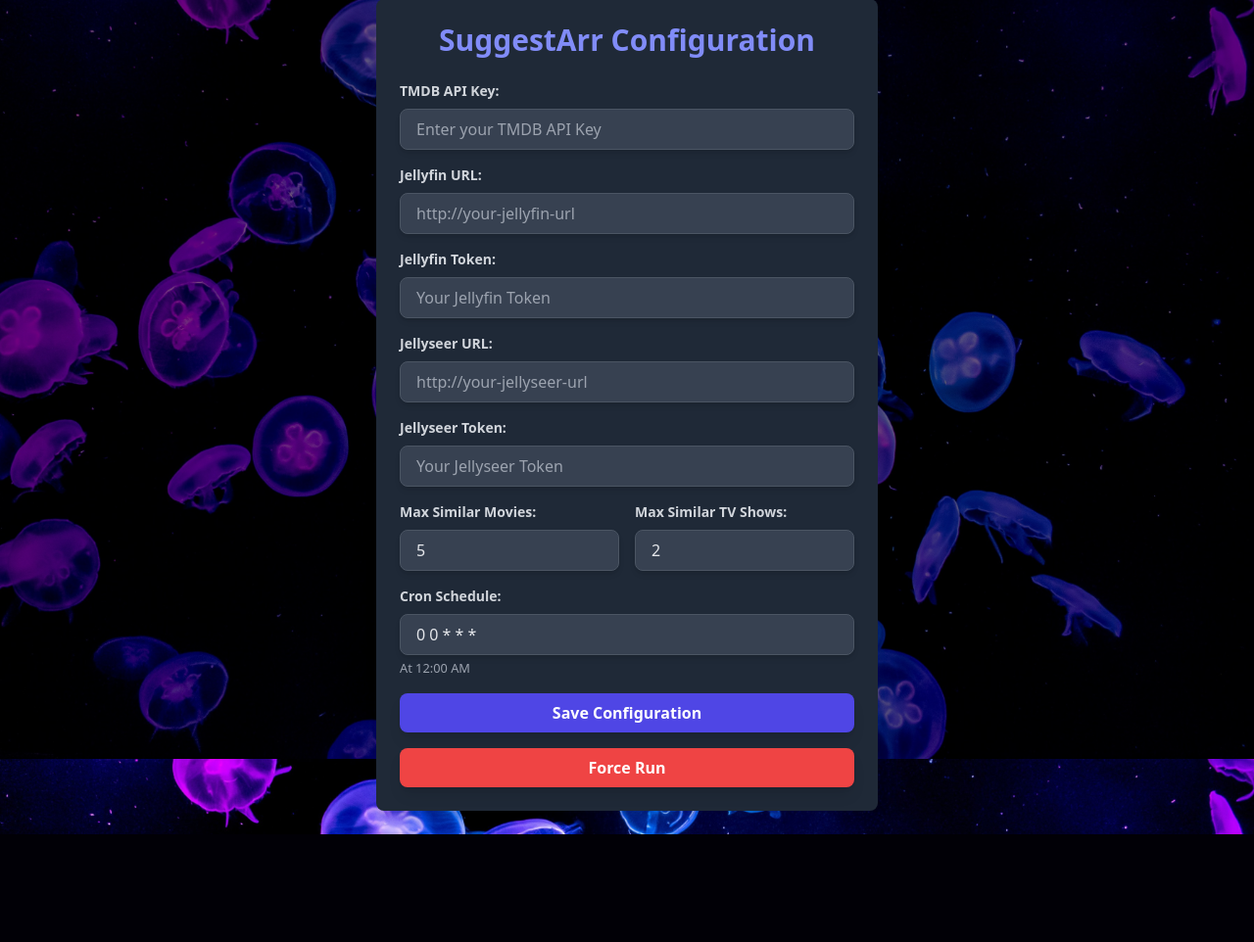
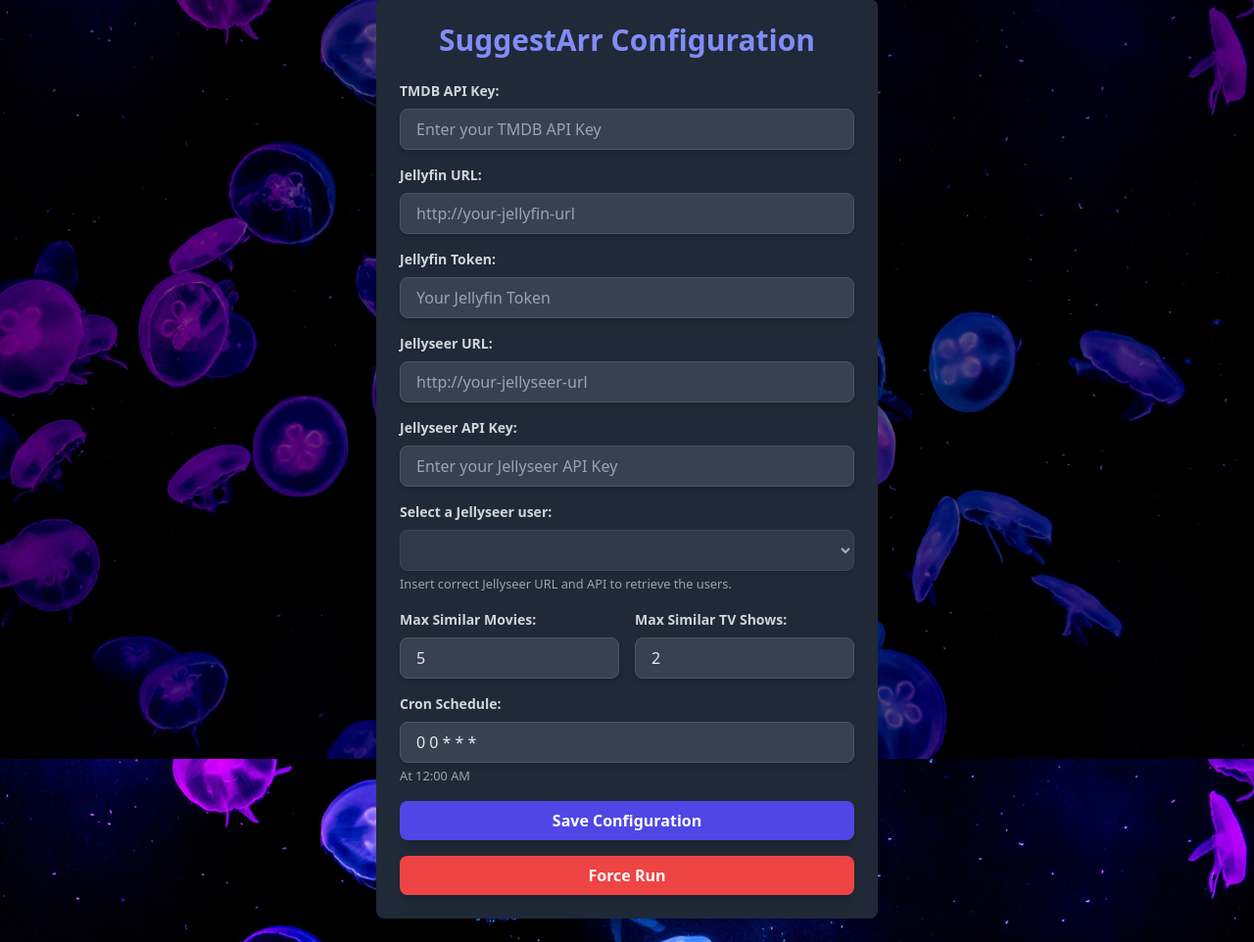
Before and after one commit to giuseppe99barchetta/SuggestArr, a Flask app: page / in a window 1280 px wide. Shown: the part 25-987 px from the top of the page at 98% size. Before the commit the page ends 877 px from the top, so only its background shows below. Run offline with Flask 3, Linux system fonts and the light colour scheme; some libraries are stand-ins or nearby versions.

Commit message:
Implemented a specific Jellyseer user selection to initiate requests via SuggestArr

```diff
--- a/app.py
+++ b/app.py
@@ -3,6 +3,7 @@ Main Flask application for managing environment variables and running processes.
 """
 from flask import Flask, render_template, request, jsonify
 from flask_cors import CORS
+from jellyseer.jellyseer_client import JellyseerClient
 from utils.utils import AppUtils
 from automate_process import ContentAutomation
 from config.config import load_env_vars, save_env_vars
@@ -85,6 +86,34 @@ def register_routes(app): # pylint: disable=redefined-outer-name
         except Exception as e: # pylint: disable=broad-except
             return jsonify({'status': 'error', 'message': 'Unexpected error: ' + str(e)}), 500
 
+    @app.route('/api/get_users', methods=['POST'])
+    def get_users():
+        """
+        Fetch Jellyseer users using the provided API key.
+        """
+        try:
+            config_data = request.json
+            api_url = config_data.get('JELLYSEER_API_URL')
+            api_key = config_data.get('JELLYSEER_TOKEN')
+
+            if not api_key:
+                return jsonify({'message': 'API key is required', 'type': 'error'}), 400
+
+            # Initialize JellyseerClient with the provided API key
+            jellyseer_client = JellyseerClient(api_url=api_url, api_key=api_key)
+
+            # Fetch users from Jellyseer
+            users = jellyseer_client.get_all_users()
+
+            if users is None or len(users) == 0:
+                return jsonify({'message': 'Failed to fetch users', 'type': 'error'}), 500
+
+            return jsonify(
+                {'message': 'Users fetched successfully', 'users': users, 'type': 'success'}), 200
+
+        except Exception as e: # pylint: disable=broad-except
+            return jsonify({'message': f'Error fetching users: {str(e)}', 'type': 'error'}), 500
+
 if __name__ == '__main__':
     app = create_app()
     app.run(host='0.0.0.0', port=5000)
--- a/automate_process.py
+++ b/automate_process.py
@@ -37,6 +37,7 @@ class ContentAutomation:
         jellyseer_api_url = env_vars['JELLYSEER_API_URL']
         jellyseer_token = env_vars['JELLYSEER_TOKEN']
         tmdb_api_key = env_vars['TMDB_API_KEY']
+        jellyseer_user = env_vars['JELLYSEER_USER']
 
         self.jellyfin_client = JellyfinClient(
             jellyfin_api_url,
@@ -44,7 +45,8 @@ class ContentAutomation:
         )
         self.jellyseer_client = JellyseerClient(
             jellyseer_api_url,
-            jellyseer_token
+            jellyseer_token,
+            jellyseer_user
         )
         self.tmdb_client = TMDbClient(
             tmdb_api_key
--- a/config/config.py
+++ b/config/config.py
@@ -4,6 +4,7 @@ It uses the dotenv library to load variables from a .env file and validates thei
 """
 import os
 import subprocess
+import platform
 from dotenv import load_dotenv
 
 from croniter import croniter
@@ -17,6 +18,7 @@ JELLYSEER_TOKEN = 'JELLYSEER_TOKEN'
 MAX_SIMILAR_MOVIE = 'MAX_SIMILAR_MOVIE'
 MAX_SIMILAR_TV = 'MAX_SIMILAR_TV'
 CRON_TIMES = 'CRON_TIMES'
+JELLYSEER_USER = 'JELLYSEER_USER'
 
 def load_env_vars():
     """
@@ -32,6 +34,7 @@ def load_env_vars():
         MAX_SIMILAR_MOVIE: os.getenv(MAX_SIMILAR_MOVIE, '5'),
         MAX_SIMILAR_TV: os.getenv(MAX_SIMILAR_TV, '2'),
         CRON_TIMES: os.getenv(CRON_TIMES, '0 0 * * *'),
+        JELLYSEER_USER: os.getenv(JELLYSEER_USER, 'default')
     }
 
 def save_env_vars(config_data):
@@ -52,6 +55,7 @@ def save_env_vars(config_data):
         'MAX_SIMILAR_MOVIE': config_data.get('MAX_SIMILAR_MOVIE', '5'),
         'MAX_SIMILAR_TV': config_data.get('MAX_SIMILAR_TV', '2'),
         'CRON_TIMES': cron_times,
+        'JELLYSEER_USER': config_data.get('JELLYSEER_USER', 'default')
     }
 
     with open('.env', 'w', encoding='utf-8') as f:
@@ -59,7 +63,10 @@ def save_env_vars(config_data):
             f.write(f'{key}="{value}"\n')
 
     load_env_vars()
-    update_cron_job(cron_times)
+
+    # Update cron only in linux system
+    if platform.system() != 'Windows':
+        update_cron_job(cron_times)
 
 
 def update_cron_job(cron_time):
--- a/jellyseer/jellyseer_client.py
+++ b/jellyseer/jellyseer_client.py
@@ -20,7 +20,7 @@ class JellyseerClient:
     A client to interact with the Jellyseer API for handling media requests and authentication.
     """
 
-    def __init__(self, api_url, api_key):
+    def __init__(self, api_url, api_key, jellyseer_user = None):
         """
         Initializes the JellyseerClient with the API URL and logs in the user.
         :param api_url: The URL of the Jellyseer API.
@@ -29,6 +29,7 @@ class JellyseerClient:
         self.logger = LoggerManager.get_logger(self.__class__.__name__)
         self.api_url = api_url
         self.api_key = api_key
+        self.user_id = jellyseer_user if jellyseer_user else "default"
         self.session = requests.Session()
         self.session.headers.update({'X-Api-Key': self.api_key})
 
@@ -68,7 +69,14 @@ class JellyseerClient:
         :param tvdb_id: The TVDb ID of the media item (optional, only for TV shows).
         :return: The response JSON from Jellyseer or None if an error occurs.
         """
-        data = {"mediaType": media_type, "mediaId": media_id}
+        data = {
+            "mediaType": media_type,
+            "mediaId": media_id,
+        }
+
+        # Only add userId if it's not "default"
+        if self.user_id != "default":
+            data["userId"] = int(self.user_id)
 
         if media_type == 'tv':
             data["tvdbId"] = tvdb_id if tvdb_id else media_id
@@ -95,3 +103,30 @@ class JellyseerClient:
             )
 
         return None
+
+    def get_all_users(self):
+        """Fetch all users from Jellyseer API, returning a list of user IDs and names."""
+        try:
+            response = self.session.get(
+                f"{self.api_url}/api/v1/user",
+                timeout=REQUEST_TIMEOUT
+            )
+
+            if response.status_code in HTTP_OK:
+                users_data = response.json().get('results', [])
+                # Extracting only id and displayName or jellyfinUsername as fallback
+                return [
+                    {
+                        'id': user['id'],
+                        'name': (user.get('displayName')
+                                 or user.get('jellyfinUsername', 'Unknown User'))
+                    }
+                    for user in users_data
+                ]
+
+        except requests.Timeout:
+            self.logger.error("Request to get all Jellyseer users timed out.")
+        except requests.RequestException as e:
+            self.logger.error("An error occurred while requesting users from Jellyseer: %s", str(e))
+
+        return []
--- a/static/js/script.js
+++ b/static/js/script.js
@@ -9,8 +9,10 @@ new Vue({
             JELLYSEER_TOKEN: '',
             MAX_SIMILAR_MOVIE: '5',
             MAX_SIMILAR_TV: '2',
-            CRON_TIMES: '0 0 * * *'
+            CRON_TIMES: '0 0 * * *',
+            JELLYSEER_USER: ''
         },
+        users: [],
         isConfigSaved: false,
         isLoading: false
     },
@@ -40,12 +42,40 @@ new Vue({
             axios.get('/api/config')
                 .then(response => {
                     this.config = response.data;
+                    this.fetchUsers();
                     this.isConfigSaved = true;
                 })
                 .catch(error => {
                     console.error('Error fetching configuration:', error);
                     this.showToast('Error fetching configuration:' + error, 'error');
                 });
+        },
+        fetchUsers() {
+            if (this.config.JELLYSEER_TOKEN && this.config.JELLYSEER_API_URL) {
+                axios.post('/api/get_users', this.config, {
+                    headers: {
+                        'Content-Type': 'application/json'
+                    }
+                })
+                .then(response => {
+                    if (response.data.type === 'success') {
+                        this.users = response.data.users;
+                    } else {
+                        this.users = []
+                        this.config.JELLYSEER_USER = 'default'
+                        this.showToast(response.data.message, 'error');
+                    }
+                })
+                .catch(error => {
+                    this.users = []
+                    this.config.JELLYSEER_USER = 'default'
+                    this.showToast('Failed to fetch users. Please check the API key.', 'error');
+                });
+            } else {
+                // If API key or URL is not provided, clear the users list
+                this.config.JELLYSEER_USER = 'default'
+                this.users = [];
+            }
         },
         saveConfig() {
             axios.post('/api/save', this.config, {
--- a/templates/config.html
+++ b/templates/config.html
@@ -48,8 +48,24 @@
                 </div>
 
                 <div>
-                    <label for="JELLYSEER_TOKEN" class="block text-sm font-semibold text-gray-300">Jellyseer Token:</label>
-                    <input type="text" class="mt-2 block w-full bg-gray-700 border border-gray-600 rounded-lg shadow-md focus:ring-indigo-500 focus:border-indigo-500 transition duration-300 px-4 py-2" id="JELLYSEER_TOKEN" v-model="config.JELLYSEER_TOKEN" placeholder="Your Jellyseer Token">
+                    <label for="JELLYSEER_TOKEN" class="block text-sm font-semibold text-gray-300">Jellyseer API Key:</label>
+                    <input type="text" class="mt-2 block w-full bg-gray-700 border border-gray-600 rounded-lg shadow-md focus:ring-indigo-500 focus:border-indigo-500 transition duration-300 px-4 py-2"
+                        id="JELLYSEER_TOKEN" v-model="config.JELLYSEER_TOKEN" @blur="fetchUsers" placeholder="Enter your Jellyseer API Key">
+                </div>
+
+                <div id="app" v-cloak>
+                    {% raw %}
+                    <label for="USER_SELECTION" class="block text-sm font-semibold text-gray-300">Select a Jellyseer user:</label>
+                    <select id="USER_SELECTION" v-model="config.JELLYSEER_USER"
+                            :disabled="!users || users.length === 0"
+                            class="mt-2 block w-full bg-gray-700 border border-gray-600 rounded-lg shadow-md px-4 py-2 focus:ring-indigo-500 focus:border-indigo-500 transition duration-300">
+                        <option disabled value="">Select a Jellyseer user:</option>
+                        <option v-for="user in users" :key="user.id" :value="user.id">{{ user.name }}</option>
+                    </select>
+                    <div v-if="!users || users.length === 0">
+                        <small class="text-gray-400">Insert correct Jellyseer URL and API to retrieve the users.</small>
+                    </div>
+                    {% endraw %}
                 </div>
 
                 <div class="grid grid-cols-2 gap-4">
```
Also changed, not shown: CHANGELOG.md, README.md.
